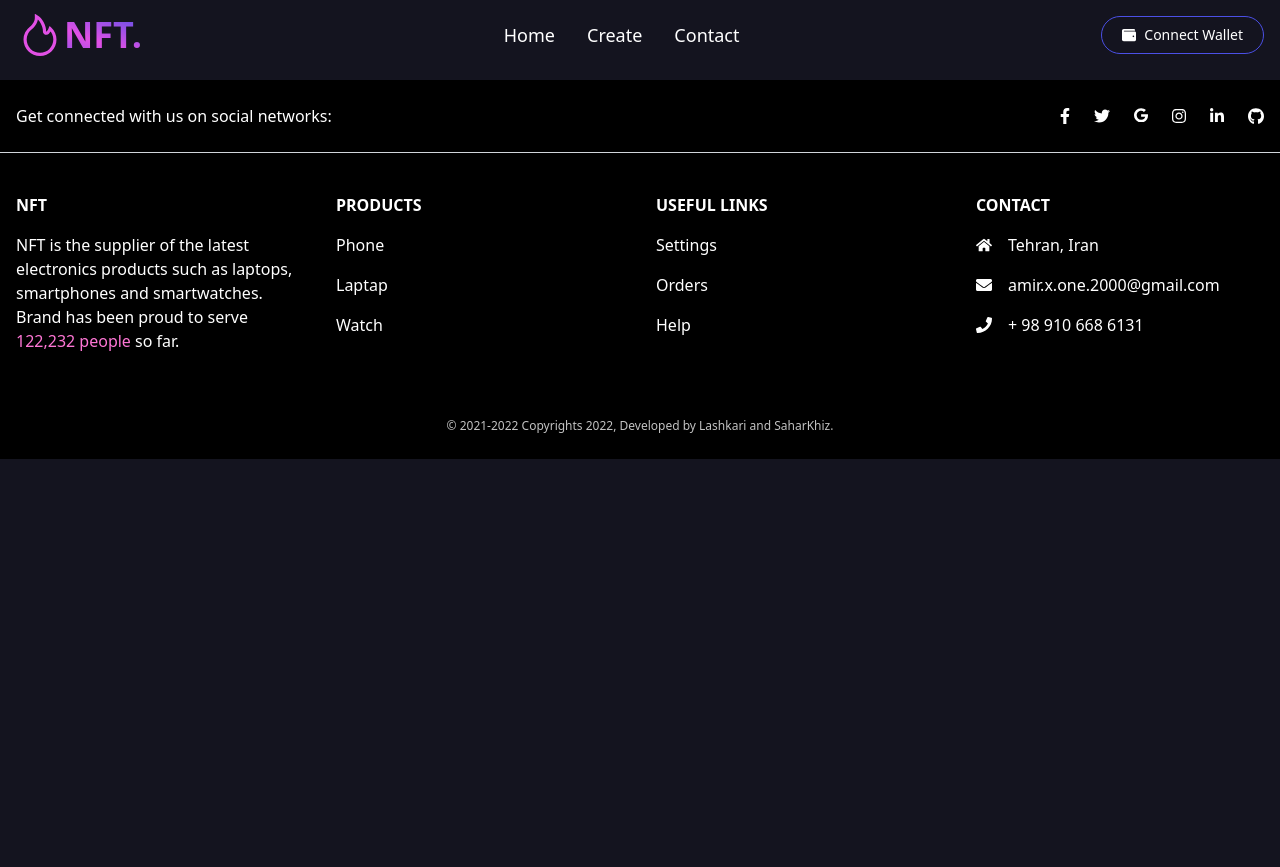
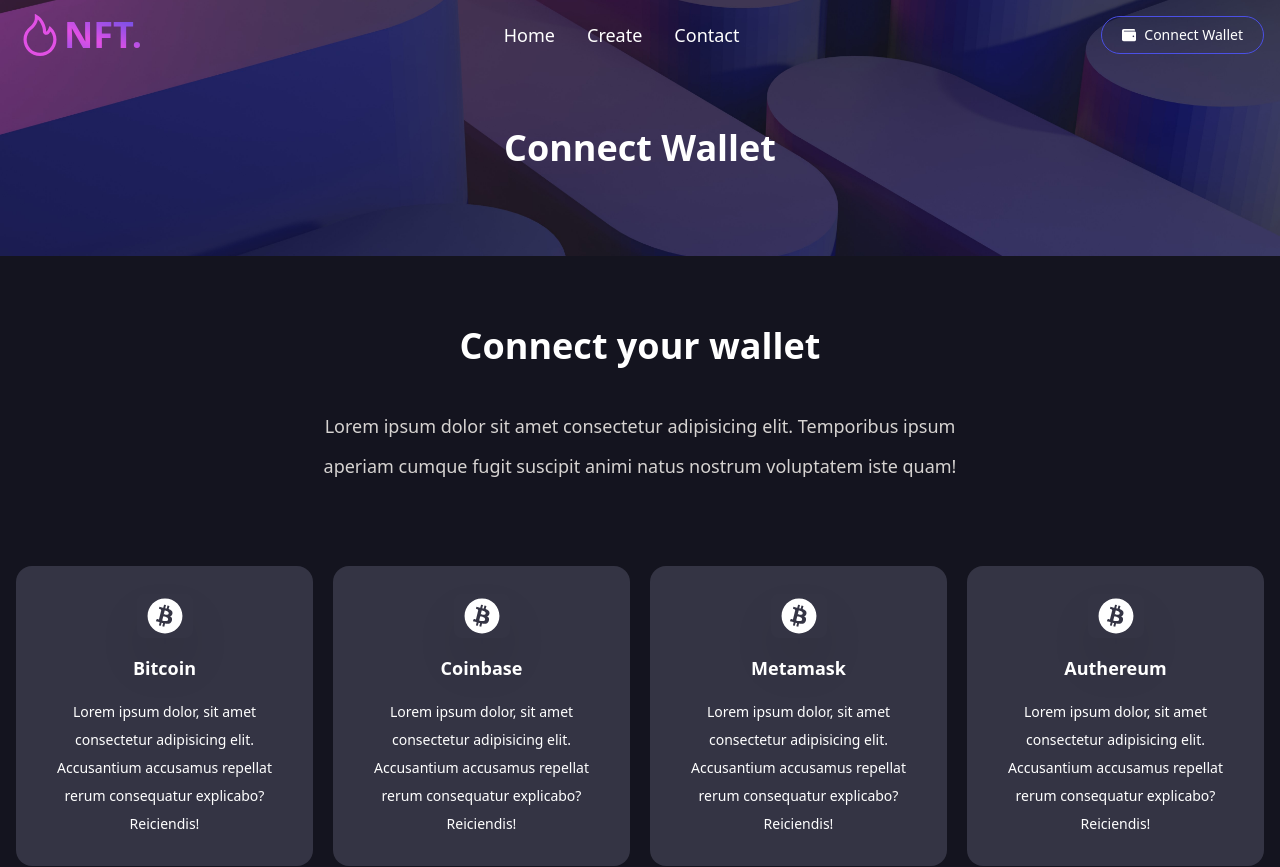
Before and after one commit to AmirxOne/NFT, a React (Create React App) app: page /wallet in a window 1280 px wide. Shown: the top 867 px of the page. Before the commit the page ends 800 px from the top, so only its background shows below. Built offline with nearby package versions, Linux system fonts and the light colour scheme.

Commit message:
Create Wallet page

```diff
--- a/src/components/Poster.js
+++ b/src/components/Poster.js
@@ -11,7 +11,9 @@
         <div className='w-full h-64 -top-[70px] relative'>
             <img className='object-cover h-64 w-full' src={bgContact} alt="" />
             <div className='text-white absolute top-1/2 font-extrabold text-4xl w-full text-center '>
-                {loc.pathname === "/contact" ? <span>Contact</span> : <span>Create Item</span>}
+                {loc.pathname === "/contact" && <span>Contact</span>}
+                {loc.pathname === "/create" && <span>Create Item</span>}
+                {loc.pathname === "/wallet" && <span>Connect Wallet</span>}
             </div>
         </div>
     );
--- /dev/null
+++ b/src/components/WalletNft/WalletCard.js
@@ -0,0 +1,25 @@
+import React from 'react';
+
+// react icons
+import { FaBitcoin } from 'react-icons/fa'
+
+const WalletCard = ({walletData}) => {
+
+const {title, desc, icon} = walletData
+
+    return (
+        <div className='xl:col-span-3 lg:col-span-4 sm:col-span-6 col-span-12  bg-[#343444] rounded-2xl flex flex-col text-white p-7 mb-7 sm:mb-0'>
+            <div className='flex justify-center items-center'>
+                <div className='shadow-2xl w-14 h-11 rounded-lg flex justify-center items-center '><FaBitcoin className='text-4xl text-white'/></div>
+            </div>
+            <div className='mt-4 font-extrabold text-lg text-center'>
+                {title}
+            </div>
+            <div className='mt-4 leading-7 text-sm text-center'>
+                {desc}
+            </div>
+        </div>
+    );
+};
+
+export default WalletCard;
--- a/src/pages/Wallet.js
+++ b/src/pages/Wallet.js
@@ -1,10 +1,47 @@
 import React from 'react';
+// Component
+import Poster from '../components/Poster'
+import WalletCard from '../components/WalletNft/WalletCard';
+
+const data = [
+      {
+        title: "Bitcoin",
+        desc: "Lorem ipsum dolor, sit amet consectetur adipisicing elit. Accusantium accusamus repellat rerum consequatur explicabo? Reiciendis!",
+        icon: "Logo",
+        id:1,
+      },
+      {
+        title: "Coinbase",
+        desc: "Lorem ipsum dolor, sit amet consectetur adipisicing elit. Accusantium accusamus repellat rerum consequatur explicabo? Reiciendis!",
+        icon: "Logo",
+        id:2,
+      },
+      {
+        title: "Metamask",
+        desc: "Lorem ipsum dolor, sit amet consectetur adipisicing elit. Accusantium accusamus repellat rerum consequatur explicabo? Reiciendis!",
+        icon: "Logo",
+        id:3,
+      },
+      {
+        title: "Authereum",
+        desc: "Lorem ipsum dolor, sit amet consectetur adipisicing elit. Accusantium accusamus repellat rerum consequatur explicabo? Reiciendis!",
+        icon: "Logo",
+        id:4,
+      },
+]
 
 const Wallet = () => {
     return (
-        <div>
-
-        </div>
+        <>
+            <Poster/>
+            <h1 className='px-4 font-semibold text-4xl mb-10 text-white text-center'>Connect your wallet</h1>
+            <p className='px-2 s:px-10 lg:px-80 text-lg text-center text-stone-300 leading-10 mb-20'>Lorem ipsum dolor sit amet consectetur adipisicing elit. Temporibus ipsum aperiam cumque fugit suscipit animi natus nostrum voluptatem iste quam!</p>
+            <div className='max-w-[640px] md:max-w-[900px] lg:max-w-[1024px] xl:max-w-[1320px] mx-auto h-full grid grid-cols-12 sm:gap-5 px-4'>
+                {
+                    data.map(item => <WalletCard key={item.id} walletData={item}/> )
+                }
+            </div>
+        </>
     );
 };
 
```
